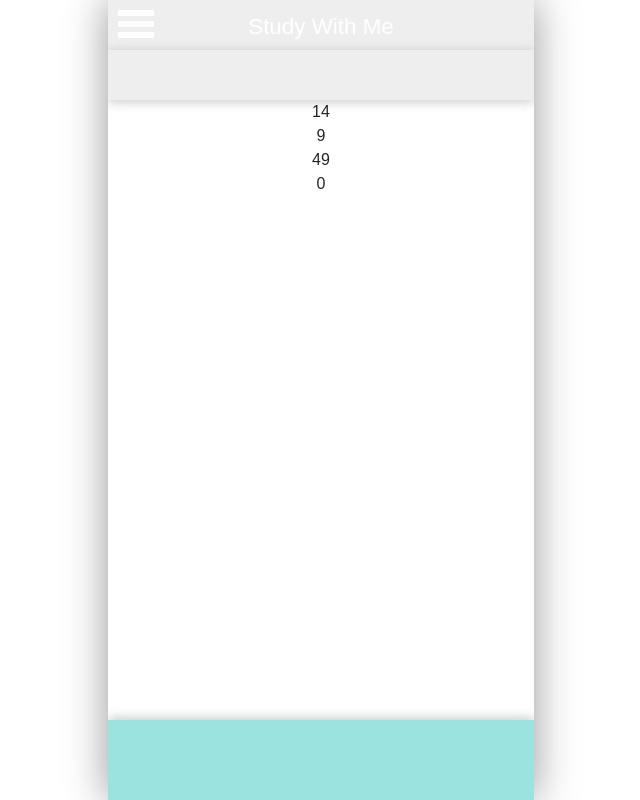
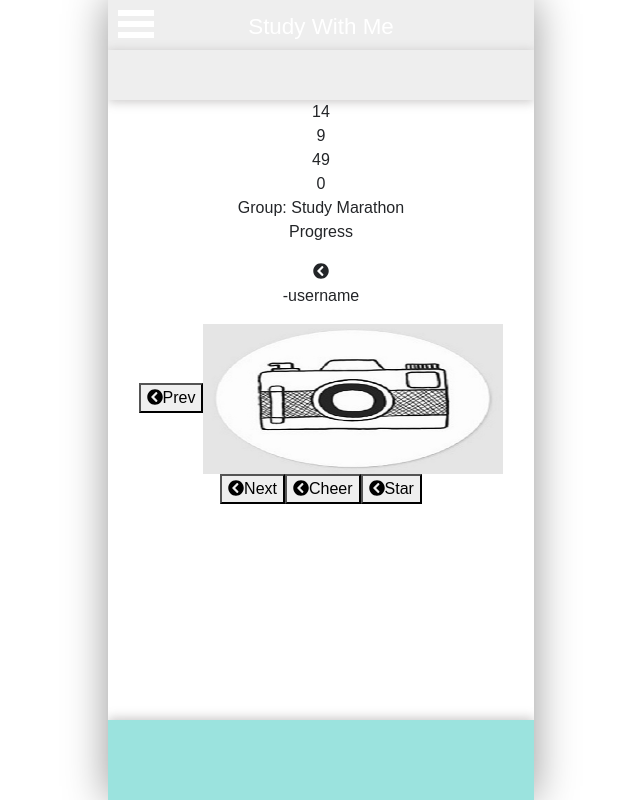
Before and after one commit to mdechdee/study-with-me, a React (Create React App) app: page /my_group in a window 1280 px wide. Shown: the whole page, without its empty margins (319-959 px from the left). Built offline with nearby package versions, Linux system fonts and the light colour scheme; no server answers; the database is empty.

Commit message:
group page

```diff
--- a/src/App.js
+++ b/src/App.js
@@ -9,7 +9,11 @@ import Profile from './Profile.js';
 import FindGroups from './FindGroups.js';
 import MyGroup from './MyGroup.js';
 import Unmatched from './Unmatched.js';
-
+import { library } from '@fortawesome/fontawesome-svg-core';
+//import { fas } from '@fortawesome/free-solid-svg-icons';
+//import { fab } from '@fortawesome/free-brands-svg-icons';
+import { faChevronCircleLeft } from '@fortawesome/free-solid-svg-icons';
+library.add(faChevronCircleLeft);
 class App extends React.Component{
   render() {
     return(
--- a/src/MyGroup.js
+++ b/src/MyGroup.js
@@ -1,6 +1,8 @@
 import React from 'react';
+import {Button} from 'react-bootstrap';
 import { db } from './firebase/firebase.js';
-
+import { FontAwesomeIcon } from '@fortawesome/react-fontawesome';
+import progress from './camera.jpg';
 class MyGroup extends React.Component {
 
 	constructor(props){
@@ -71,6 +73,19 @@ class MyGroup extends React.Component {
 				<div> {new Date(this.state.startTime).getSeconds()} </div>
 				<div> {new Date(this.state.stopTime).getSeconds()} </div>
 				<div> {this.state.intervalTime} </div>
+				<div>
+					Group: Study Marathon
+				</div>
+				<div>
+					<p>Progress</p>
+					<FontAwesomeIcon icon='chevron-circle-left'/>
+					<p>-username</p>
+					<button><FontAwesomeIcon icon='chevron-circle-left'/>Prev</button>
+					<img src={progress} width="300" height ="150"/>
+					<button><FontAwesomeIcon icon='chevron-circle-left'/>Next</button>
+					<button><FontAwesomeIcon icon='chevron-circle-left'/>Cheer</button>
+					<button><FontAwesomeIcon icon='chevron-circle-left'/>Star</button>
+				</div>
 			</div>
 		);
 	}
```
